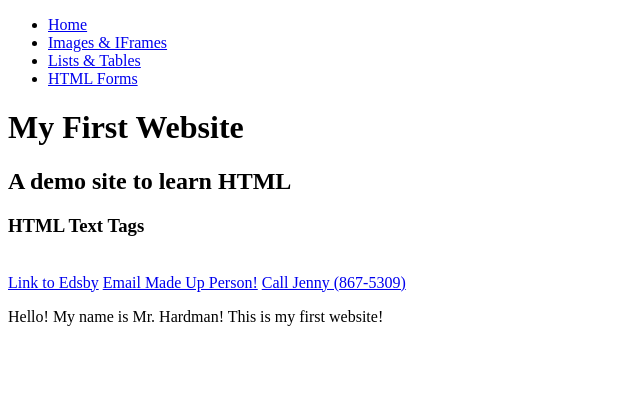
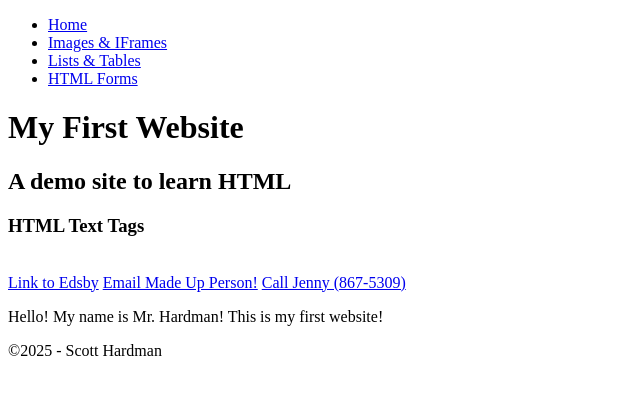
Before and after one commit to mrhardman23/firstwebproject, a plain HTML site: page index.html in a window 1280 px wide. Shown: the whole page, without its empty margins (0-640 px from the left). Drawn offline with Linux system fonts and the light colour scheme.

Commit message:
Commenting header, nav, main

```diff
--- a/index.html
+++ b/index.html
@@ -28,8 +28,20 @@
 
   <!-- The body holds all the content that displays on the webpage. -->
   <body>
+
+    <!--
+      The header tag is for content that is consistent at the top of every
+      page in your website.
+
+      It also usually holds your nav tag, which holds your main navigation on your
+      website.
+    -->
     <header>
 
+      <!--
+        The nav tag holds the main navigation that allows users to
+        go between different pages of your website.
+      -->
       <nav>
         <!--
           This is the best practice for setting up navigation in your website.
@@ -71,6 +83,11 @@
       <h2>A demo site to learn HTML</h2>
     </header>
 
+
+    <!--
+      The main tag holds all the main content of your web page that
+      is not held inside the header or the footer.
+    -->
     <main>
       <!-- h3 is the second level of subheading in a web page. -->
       <h3>HTML Text Tags</h3>
@@ -117,5 +134,9 @@
       -->
       <p>Hello! My name is Mr. Hardman! This is my first website!</p>
     </main>
+
+    <footer>
+      <p>&#169;2025 - Scott Hardman</p>
+    </footer>
   </body>
 </html>
```
